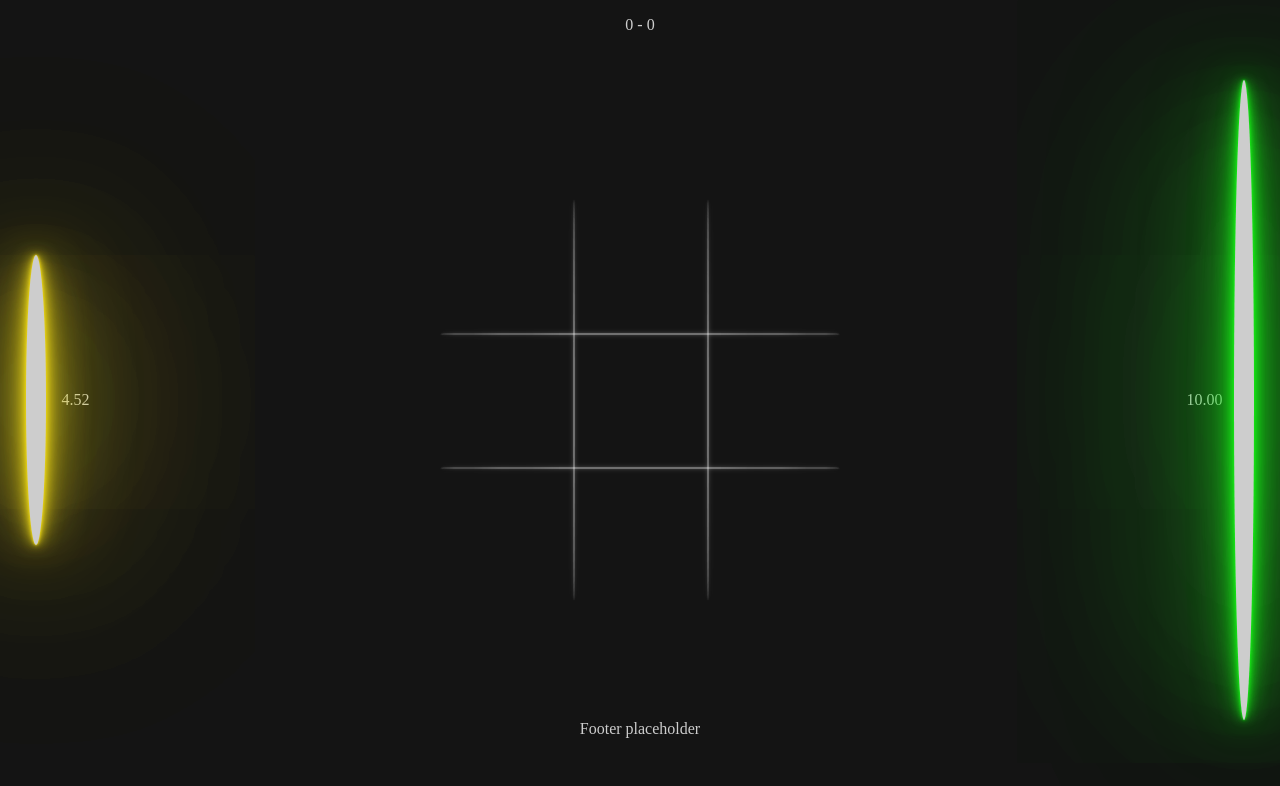
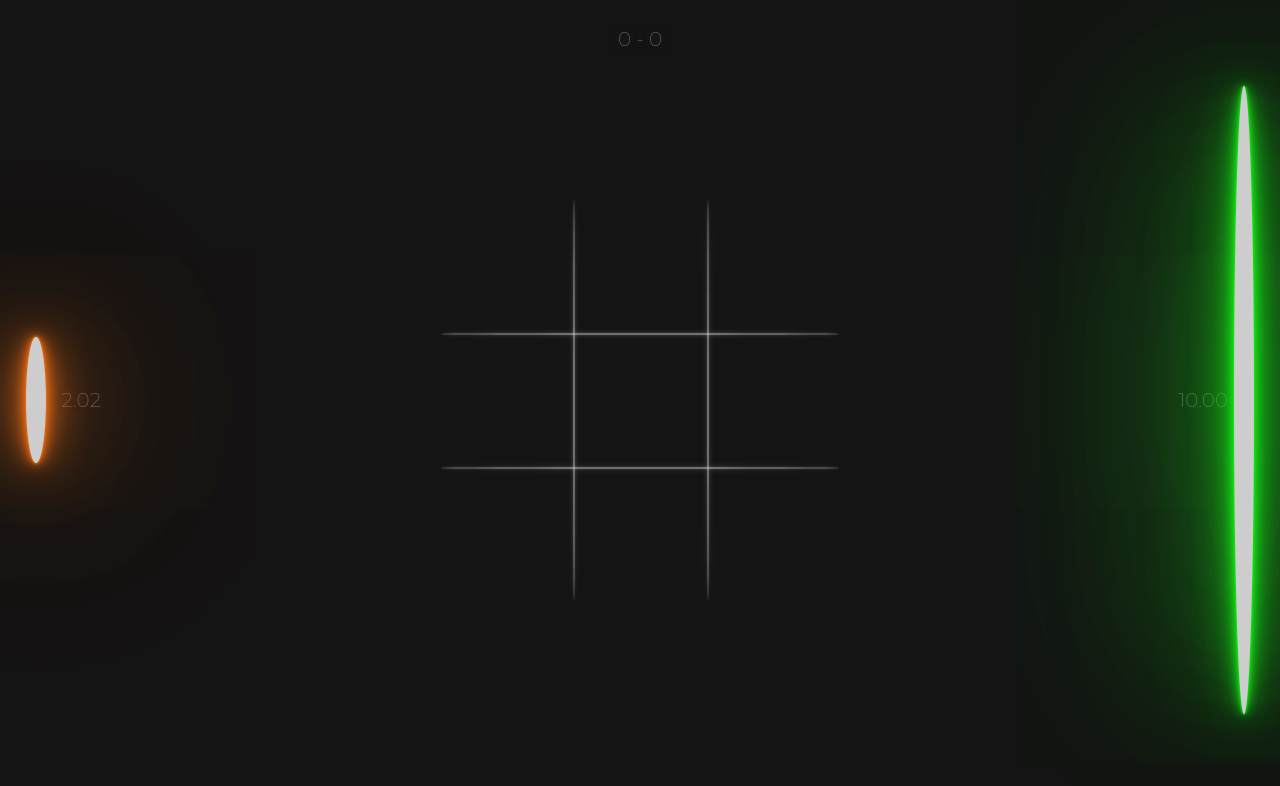
Before and after one commit to gvnlm/infinite-tic-tac-toe, a React (Vite) app in the folder frontend/: page / in a window 1280 px wide. Shown: the top 786 px of the page. Built offline with nearby package versions, Linux system fonts and the light colour scheme.

Commit message:
Change font and restyle header and footer sections

```diff
--- a/frontend/components/Game.jsx
+++ b/frontend/components/Game.jsx
@@ -35,10 +35,6 @@
         <p>
           {xWins} - {oWins}
         </p>
-
-        {status === GameStatus.X_WON && <p>X has won!</p>}
-        {status === GameStatus.O_WON && <p>O has won!</p>}
-        {status === GameStatus.DRAW && <p>Draw!</p>}
       </div>
 
       <div className="body">
@@ -64,7 +60,13 @@
         />
       </div>
 
-      <div className="footer">Footer placeholder</div>
+      <div className="footer">
+        {status === GameStatus.X_WON && <p>X has won!</p>}
+        {status === GameStatus.O_WON && <p>O has won!</p>}
+        {status === GameStatus.DRAW && <p>Draw!</p>}
+
+        {status !== GameStatus.ONGOING && <p>Click anywhere to play again.</p>}
+      </div>
     </div>
   );
 };
--- a/frontend/index.html
+++ b/frontend/index.html
@@ -5,6 +5,10 @@
   <meta charset="UTF-8" />
   <meta name="viewport" content="width=device-width, initial-scale=1.0" />
   <title>Infinite Tic-Tac-Toe</title>
+  <link rel="preconnect" href="https://fonts.googleapis.com">
+  <link rel="preconnect" href="https://fonts.gstatic.com" crossorigin>
+  <link href="https://fonts.googleapis.com/css2?family=Montserrat:ital,wght@0,100..900;1,100..900&display=swap"
+    rel="stylesheet">
 </head>
 
 <body>
--- a/frontend/styles/App.css
+++ b/frontend/styles/App.css
@@ -4,9 +4,14 @@
   align-items: center;
   height: 100vh;
   background-color: rgb(20, 20, 20);
-  color: white;
+  font-family: 'Montserrat', sans-serif;
+  font-optical-sizing: auto;
+  font-style: normal;
+  font-weight: 250;
+  font-size: 1.25rem;
+  text-shadow: 0 0 0.4rem rgb(50, 50, 50);
 }
 
 .app * {
-  color: rgb(205, 205, 205);
+  color: rgb(100, 100, 100);
 }
--- a/frontend/styles/Cell.css
+++ b/frontend/styles/Cell.css
@@ -7,6 +7,11 @@
   border: none;
   font-size: 50px;
   background-color: inherit;
+}
+
+/* Colour of pieces */
+.cell .value * {
+  color: rgb(200, 200, 200);
 }
 
 .cell .is-non-winning * {
--- a/frontend/styles/CountdownBar.css
+++ b/frontend/styles/CountdownBar.css
@@ -14,10 +14,6 @@
   z-index: 1;
 }
 
-.countdown-bar .right.timer {
-  text-align: right;
+.countdown-bar .timer {
+  width: 2.5rem;
 }
-
-.countdown-bar .timer {
-  width: 2rem;
-}
--- a/frontend/styles/Game.css
+++ b/frontend/styles/Game.css
@@ -1,6 +1,6 @@
 .game {
   width: 100%;
-  height: 100%;
+  height: 98%;
   padding: 0 2%;
   display: flex;
   flex-direction: column;
@@ -11,6 +11,7 @@
 .game .header,
 .game .footer {
   height: 10%;
+  text-align: center;
 }
 
 .game .body {
```
